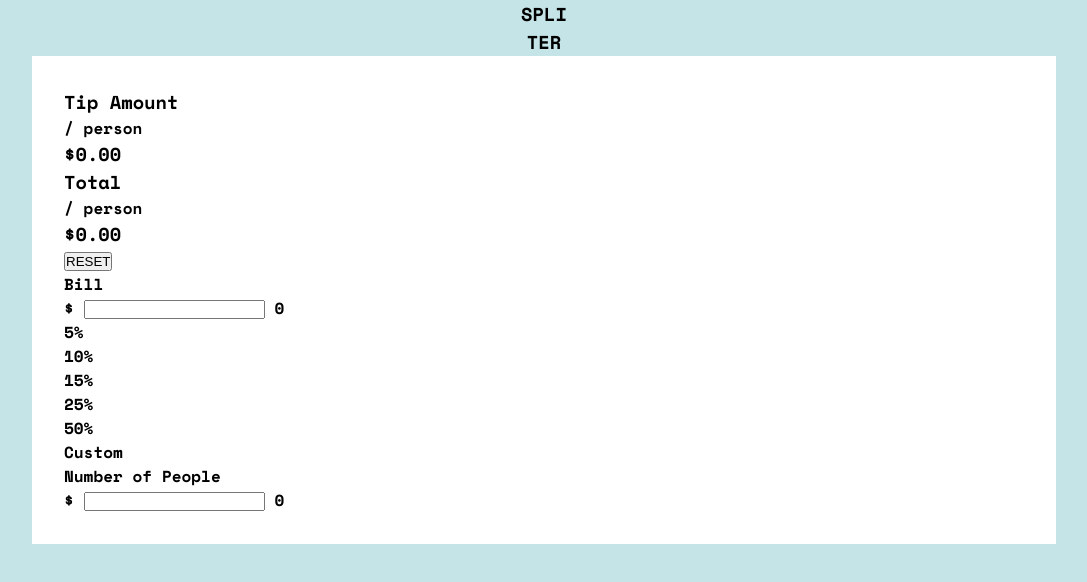
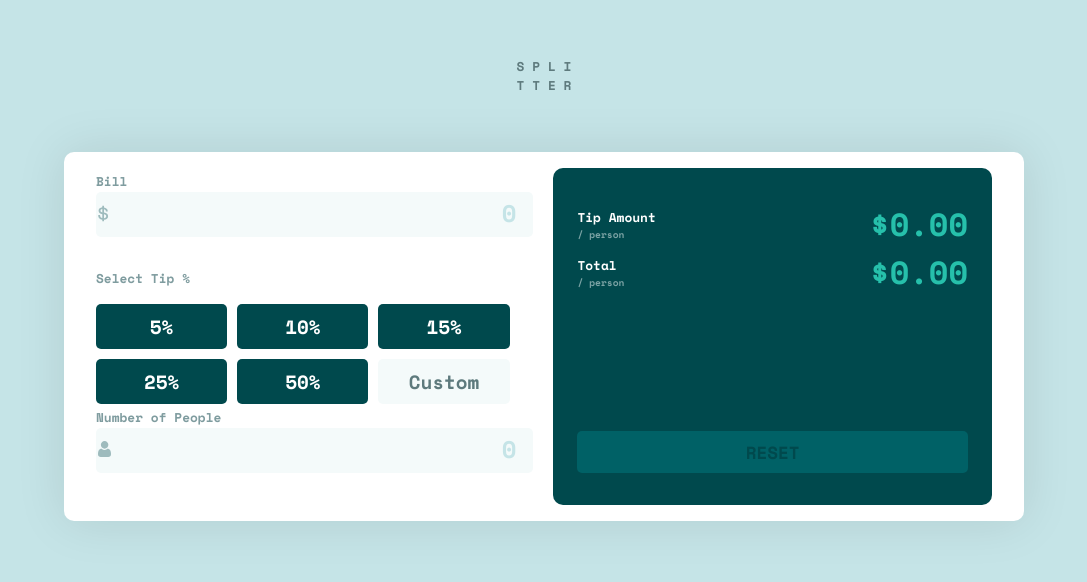
Before and after one commit to Caryourdaysbm/my-html-and-css-code, a plain HTML site: page FAA/Tip Calculator/index.html in a window 1280 px wide. Shown: the whole page, without its empty margins (96-1183 px from the left). Drawn offline with nearby package versions, Linux system fonts and the light colour scheme.

Commit message:
tip calculator html&css done

```diff
--- a/FAA/Tip Calculator/index.html
+++ b/FAA/Tip Calculator/index.html
@@ -13,59 +13,67 @@
 <body>
 
     <div class="wrapper">
-        <h3 class="header">SPLI<br />TER
+        <h3 class="header">S P L I<br />T T E R
         </h3>
   <div class="calc">
+    <div class="left">
+        <div class="cl-input">
+            <label for="bill">Bill</label>
+            <div class="bill-input">
+         <object data="design/images/icon-dollar.svg" type=""></object>
+            <input id ="bill" type="number" aria-label="bill" placeholder="0">
+
+            </div>
+        </div>
+        <h3 class="percents-title">Select Tip %</h3>
+        <div class="percents">
+            <div class="cl-percent">5%</div>
+            <div class="cl-percent">10%</div>
+            <div class="cl-percent">15%</div>
+            <div class="cl-percent">25%</div>
+            <div class="cl-percent">50%</div>
+            <div class="cl-percent-custom">Custom</div>
+        </div>
+        <div class="cl-input">
+          <label for="people">Number of People</label>
+          <div class="bill-input">
+            <object data="design/images/icon-person.svg" type=""></object>
+          <input id ="people" type="number" aria-label="Number of People" placeholder="0" min="1">
+
+          </div>
+      </div>
+      </div>
     <div class="right">
+       <div class="rwrapper">
         <div class="ratio">
             <div class="tip-info">
                 <h3 class="title"> Tip Amount</h3>
                 <p class="subtle">/ person</p>
-               <h3 class="tip-amount">$0.00</h3>
+                </div>
+               <div>
+                   <h3 class="tip-amount">$0.00</h3>
+               </div>
             </div>
-        </div>
+
         <div class="ratio">
              <div class="tip-info">
             <h3 class="title"> Total</h3>
             <p class="subtle">/ person</p>
+             </div>
+        <div>
          <h3 class="tip-amount">$0.00</h3>
+        </div>
+             </div>
+       </div>
 
-        </div>
+             <div class="tip-action">
+                <button type="reset" class="reset-btn"> RESET
+                </button>        </div>
+
+
 
     </div>
-    <div class="tip-action">
-        <button class="reset-btn">
-            RESET
-        </button>
-    </div>
 
-    </div>
-    <div class="left">
-      <div class="cl-input">
-          <label for="bill">Bill</label>
-          <div class="bill-input">
-          <span>$</span>
-          <input id ="bill" type="number" aria-label="bill">
-          <span>0</span>
-          </div>
-      </div>
-      <div class="percents">
-          <div class="cl-percent">5%</div>
-          <div class="cl-percent">10%</div>
-          <div class="cl-percent">15%</div>
-          <div class="cl-percent">25%</div>
-          <div class="cl-percent">50%</div>
-          <div class="cl-percent cl-percent-custom">Custom</div>
-      </div>
-      <div class="cl-input">
-        <label for="people">Number of People</label>
-        <div class="bill-input">
-        <span>$</span>
-        <input id ="people" type="number" aria-label="Number of People">
-        <span>0</span>
-        </div>
-    </div>
-    </div>
 </div>
 </div>
 
--- a/FAA/Tip Calculator/styles.css
+++ b/FAA/Tip Calculator/styles.css
@@ -3,6 +3,7 @@
     padding:0;
     box-sizing: border-box;
 }
+
 html,body {
     font-family: 'Space Mono', monospace;
     background-color: hsl(185, 41%, 84%);
@@ -12,19 +13,191 @@ html,body {
     justify-content: center;
 }
 .wrapper .header{
-
     text-align: center;
-
+    margin: 2rem 0;
+    font-weight: 700;
+    color: hsl(186, 14%, 43%);
+    font-size: 0.8rem;
+    padding: 25px;
 }
 
 .wrapper{
-width: 80%;
+width: 75%;
 margin: 0 auto;
 
 }
 .calc{
     width: 100%;
     background-color:hsl(0, 0%, 100%) ;
-    padding: 2rem;
+    padding: 1.5rem;
+    display: flex;
+    justify-content: flex-start;
+    align-items: center;
+    border-radius: 10px;
+    box-shadow: 0 0 50px rgba(0, 0, 0, 0.1);
+    padding: 1rem 2rem;
 
 }
+.left, .right{
+    width: 50%;
+    align-self:stretch;
+    min-height: 100%;
+}
+
+.left{
+    margin-right: 20px;
+
+}
+
+.cl-input{
+    margin-bottom: 2rem;
+}
+.cl-input label, .percents-title{
+    color: hsl(184, 14%, 56%);
+    font-size: 0.8rem;
+    margin-bottom: 1rem;
+}
+.bill-input{
+    width: 100%;
+    display:flex;
+    background-color: hsl(189, 41%, 97%);
+    padding: 0.4rem 0;
+    border-radius: 5px;
+    border: 2px solid transparent;
+    color: hsl(183, 100%, 15%);
+}
+.bill-input:hover,
+.bill-input:focus-within {
+    border: 2px solid hsl(172, 67%, 45%);
+}
+.bill-input input{
+    width: 100%;
+   border: none;
+   background-color: transparent;
+    padding-right: 15px;
+    font-weight: 700;
+    text-align: right;
+    color: hsl(183, 100%, 15%);
+    font-size: 24px;
+
+}
+.bill-input input:focus{
+    outline: none;
+}
+.bill-input input::placeholder{
+    color: hsl(185, 41%, 84%);
+    font-family: 'Space Mono', monospace;
+    font-size: 24px;
+    font-weight: 700;
+}
+.bill-input input:out-of-range{
+    color: red;
+    border-color: red;
+}
+.bill-input object {
+margin-top: 5px;
+}
+.bill-input input[type=number]::-webkit-inner-spin-button,
+.bill-input input[type=number]::-webkit-outer-spin-button{
+    -webkit-appearance: none;
+    margin: 0;
+}
+.percents{
+    display: flex;
+    gap: 10px;
+    flex-wrap: wrap
+
+
+}
+.cl-percent {
+    background-color: hsl(183, 100%, 15%);
+    padding: 0.5rem 0;
+    border-radius: 5px;
+    width: 30%;
+    color: hsl(0, 0%, 100%);
+    font-weight: 700;
+    font-size: 1.2rem;
+    text-align: center;
+}
+.cl-percent:active {
+    background-color: hsl(185, 41%, 84%);
+}
+.cl-percent-custom{
+    background-color: hsl(189, 41%, 97%);
+    padding: 0.5rem 0;
+    border-radius: 5px;
+    width: 30%;
+    color: hsl(186, 14%, 43%);
+    font-weight: 700;
+    font-size: 1.2rem;
+    text-align: center;
+
+}
+.right{
+    background-color: hsl(183, 100%, 15%);
+    border-radius: 10px;
+    padding: 2rem 1.5rem;
+    display: flex;
+    flex-direction: column;
+    justify-content: space-between;
+}
+@media screen and (max-width:760px){
+    .calc{
+        flex-direction: column;
+    }
+    .left, .right{
+        width: 100%;
+        align-self: stretch;
+        min-height: 100%;
+
+    }
+    .cl-percent {
+        text-align: center;
+        font-size: 1rem;
+
+    }
+
+}
+.rwrapper{
+
+}
+
+.ratio {
+    display: flex;
+    justify-content: space-between;
+    align-items: center;
+    width:100%;
+}
+.tip-info .title
+{
+   font-size: 0.8rem;
+    color: hsl(0, 0%, 100%) ;
+    font-weight: 700;
+}
+.tip-info .subtle{
+    font-size: 0.6rem;
+    color: hsl(189, 41%, 97%) ;
+    opacity: 0.5;
+font-weight: 700;
+}
+.tip-amount{
+    font-size: 2rem;
+    color: hsl(172, 67%, 45%);
+}
+.tip-action{
+
+}
+.reset-btn {
+    width: 100%;
+    padding: 0.5rem 1rem;
+    border-radius: 5px;
+    border:  none;
+    background-color: hsl(183, 100%, 20%);
+    font-family: inherit;
+    font-size: 1.1rem;
+    color: hsl(183, 100%, 15%);
+
+}
+.reset-btn:active{
+    background-color: hsl(185, 41%, 84%);
+}
```
Also changed, not shown: FAA/Tip Calculator/design/images/favicon-32x32.png (renamed from FAA/Tip Calculator/images/favicon-32x32.png), FAA/Tip Calculator/design/images/icon-dollar.svg (renamed from FAA/Tip Calculator/images/icon-dollar.svg), FAA/Tip Calculator/design/images/icon-person.svg (renamed from FAA/Tip Calculator/images/icon-person.svg), FAA/Tip Calculator/design/images/logo.svg (renamed from FAA/Tip Calculator/images/logo.svg).
